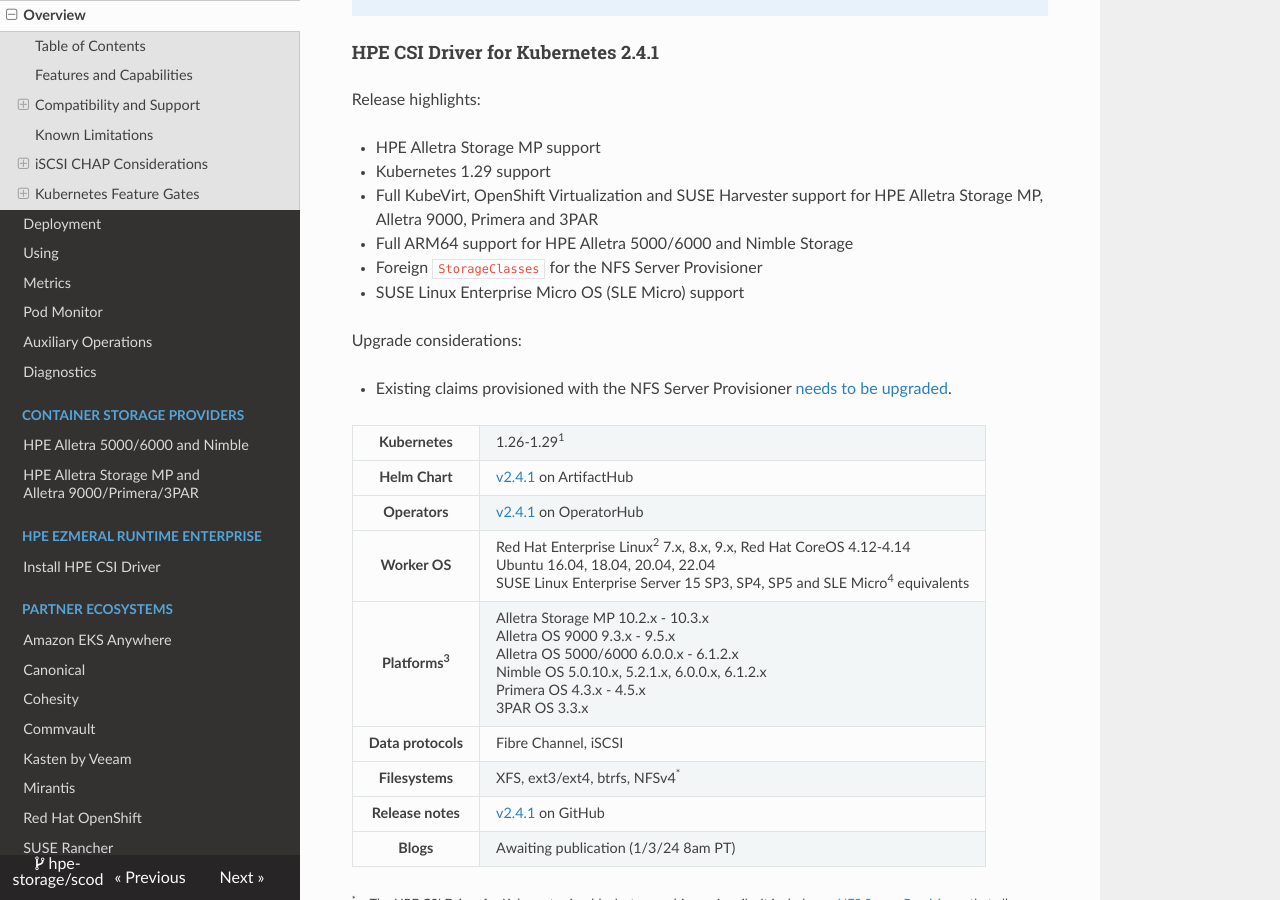
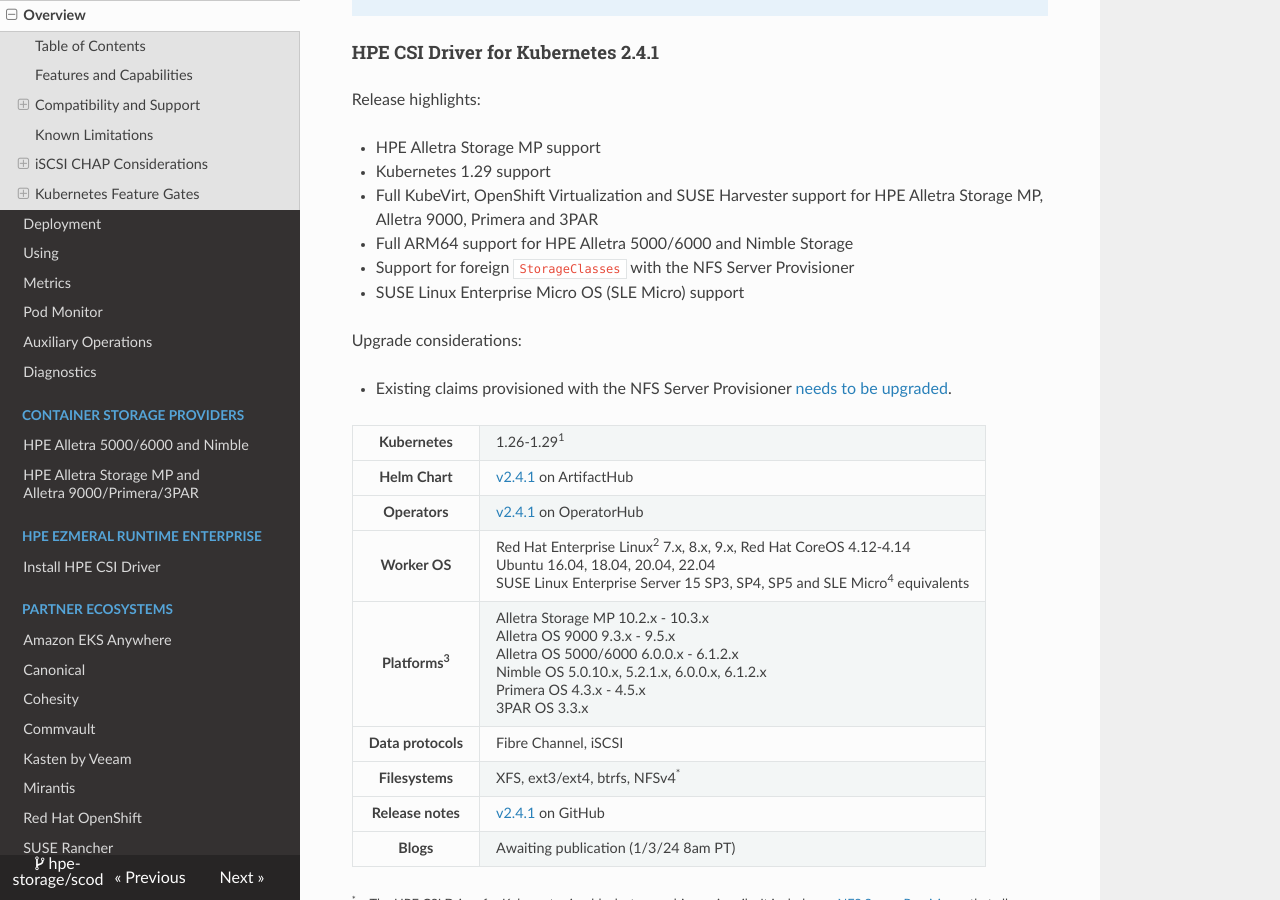
Before and after one commit to hpe-storage/scod, an MkDocs documentation site: the page built from docs/csi_driver/index.md, in a window 1280 px wide and 900 px high, scrolled down 3154 px. Built offline with MkDocs 1.6.1, drawn with Linux system fonts in a browser that asks for light colours; nearby versions of some CDN libraries.

Commit message:
Minor tweaks
Signed-off-by: Michael Mattsson <michael.mattsson@gmail.com>

```diff
--- a/docs/csi_driver/index.md
+++ b/docs/csi_driver/index.md
@@ -70,7 +70,7 @@
 * Kubernetes 1.29 support
 * Full KubeVirt, OpenShift Virtualization and SUSE Harvester support for HPE Alletra Storage MP, Alletra 9000, Primera and 3PAR
 * Full ARM64 support for HPE Alletra 5000/6000 and Nimble Storage
-* Foreign `StorageClasses` for the NFS Server Provisioner
+* Support for foreign `StorageClasses` with the NFS Server Provisioner
 * SUSE Linux Enterprise Micro OS (SLE Micro) support
 
 Upgrade considerations:
```
